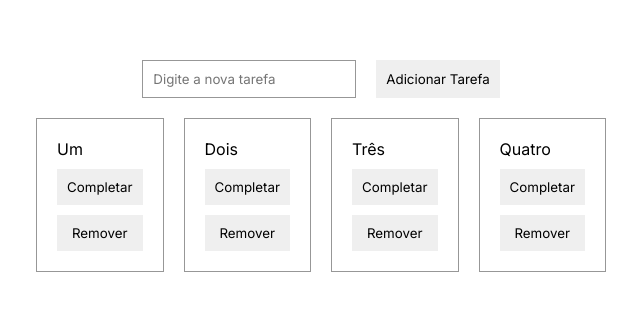
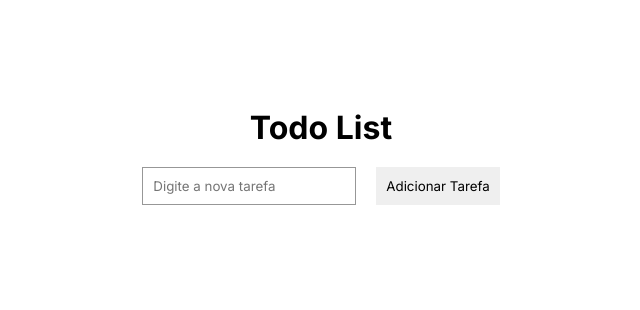
Before and after one commit to RafaelKramerDaSilvaDev/learning-with-gpt, a React (Vite) app: page / in a window 1280 px wide. Shown: the part 234-544 px from the top of the page, without its empty margins (319-959 px from the left). Built offline with nearby package versions, Linux system fonts and the light colour scheme.

Commit message:
created the TodoPage component

```diff
--- a/src/main.tsx
+++ b/src/main.tsx
@@ -1,11 +1,11 @@
 import React from 'react'
 import ReactDOM from 'react-dom/client'
+import { TodoPage } from './pages/TodoPage'
 import { GlobalStyle } from './styles/global-styles'
-import { Main } from './pages/main'
 
 ReactDOM.createRoot(document.getElementById('root')!).render(
   <React.StrictMode>
     <GlobalStyle />
-    <Main />
+    <TodoPage />
   </React.StrictMode>,
 )
--- /dev/null
+++ b/src/pages/TodoPage/index.tsx
@@ -0,0 +1,29 @@
+import { useState } from 'react'
+import { AddTodoForm } from '../../components/AddTodoForm'
+import { TodoList } from '../../components/TodoList'
+import * as S from './styles'
+
+export function TodoPage() {
+  const [todos, setTodos] = useState([])
+
+  const handleAddTodo = (task: string) => {
+    const newTodo = { id: Date.now().toString(), task }
+    setTodos([...todos, newTodo])
+  }
+
+  const handleComplete = (id: string) => {
+    setTodos(todos.filter((todo) => todo.id !== id))
+  }
+
+  return (
+    <S.TodoPage>
+      <h1>Todo List</h1>
+      <AddTodoForm onAdd={handleAddTodo} />
+      <TodoList
+        todos={todos}
+        onComplete={handleComplete}
+        onRemove={handleComplete}
+      />
+    </S.TodoPage>
+  )
+}
--- a/src/pages/main/styles.ts
+++ b/src/pages/TodoPage/styles.ts
@@ -1,6 +1,6 @@
 import styled from 'styled-components'
 
-export const Main = styled.div`
+export const TodoPage = styled.div`
   display: flex;
   flex-direction: column;
   justify-content: center;
--- a/src/pages/main/index.tsx
+++ /dev/null
@@ -1,19 +0,0 @@
-import { AddTodoForm } from '../../components/AddTodoForm'
-import { TodoList } from '../../components/TodoList'
-import * as S from './styles'
-
-export function Main() {
-  return (
-    <S.Main>
-      <AddTodoForm />
-      <TodoList
-        todos={[
-          { id: '1', task: 'Um' },
-          { id: '2', task: 'Dois' },
-          { id: '3', task: 'Três' },
-          { id: '4', task: 'Quatro' },
-        ]}
-      />
-    </S.Main>
-  )
-}
```
